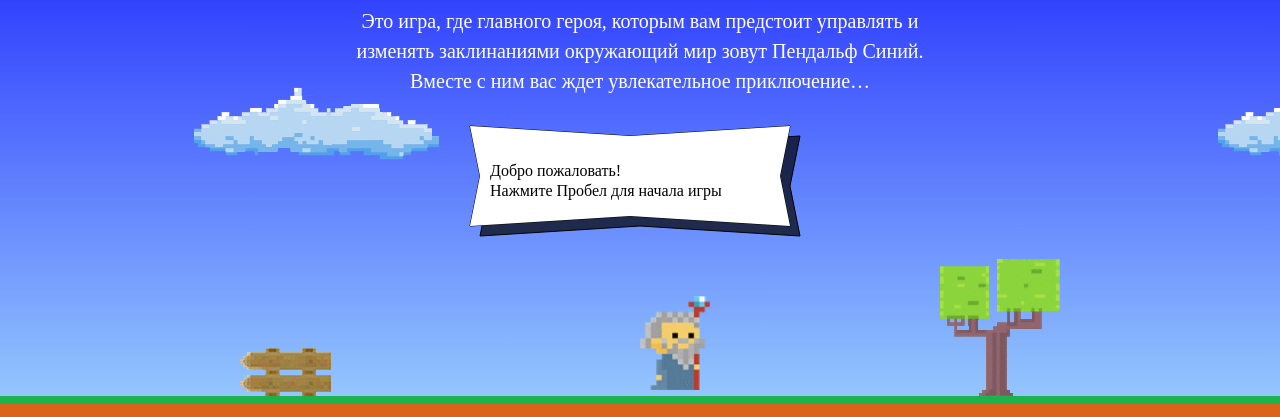
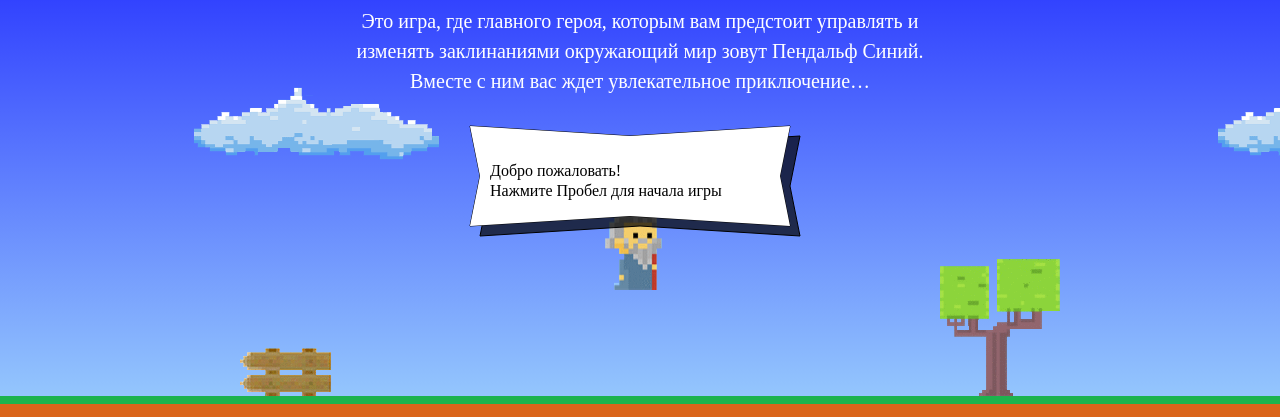
Before and after one commit to OleksiiKorgi/565937-code-and-magick-18, a website: page index.html in a window 1280 px wide. Shown: the part 203-620 px from the top of the page. Drawn offline with Linux system fonts and the light colour scheme; a web font is replaced by a local one.

Commit message:
Correction 1

```diff
--- a/index.html
+++ b/index.html
@@ -183,32 +183,30 @@
 <script>
 'use strict'
 
-var fireballSize = 22;
-var wizardSpeed = 3;
-var wizardWidth = 70;
+var FIREBALL_SIZE = 22;
+var WIZARD_SPEED = 3;
+var WIZARD_WIDTH = 70;
+var HALF_OF_WIZARD_WIDTH = WIZARD_WIDTH/2;
+var FIREBALL_SPEED_TO_WIND = 5;
+var FIREBALL_SPEED_AGAINST_WIND=2;
+var PROPORTION_OF_WIZARD_HEIGHT=1.337;
 
 var getFireballSpeed = function(left) {
-  return (left) ? 5 : 2;
+  return left ? FIREBALL_SPEED_TO_WIND : FIREBALL_SPEED_AGAINST_WIND;
 };
 
+var getWizardHeight = function() {
+  return WIZARD_WIDTH * PROPORTION_OF_WIZARD_HEIGHT;
+};
 
-var getWizardHeight = function() {
-  return wizardWidth * 1.337;
-}
+var getWizardX = function(width) {
+  return width / 2 - HALF_OF_WIZARD_WIDTH;
+};
 
-function getWizardX(width) {
-  return width / 2;
-}
-
-function getWizardY(height) {
-  return height * 2 / 3;
-}
-
-
-
-
+var getWizardY = function(height) {
+  return height / 3;  // wizard appears at the 1/3 of canvas height
+};
 </script>
 <script src="js/game.js"></script>
-
 </body>
 </html>
```
